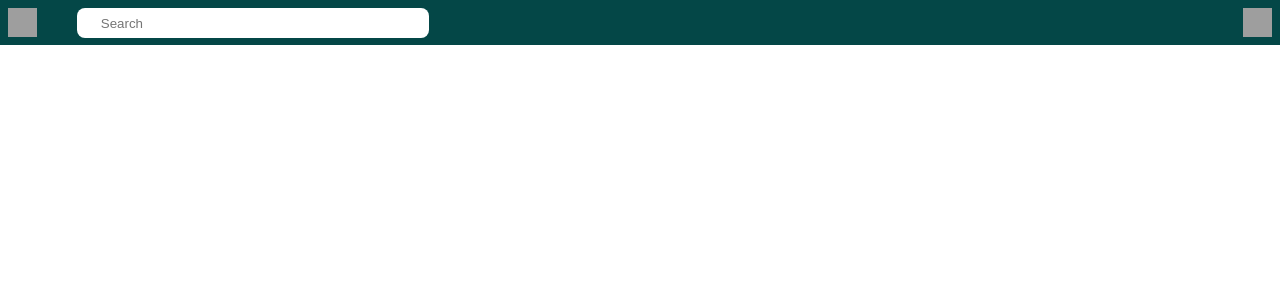
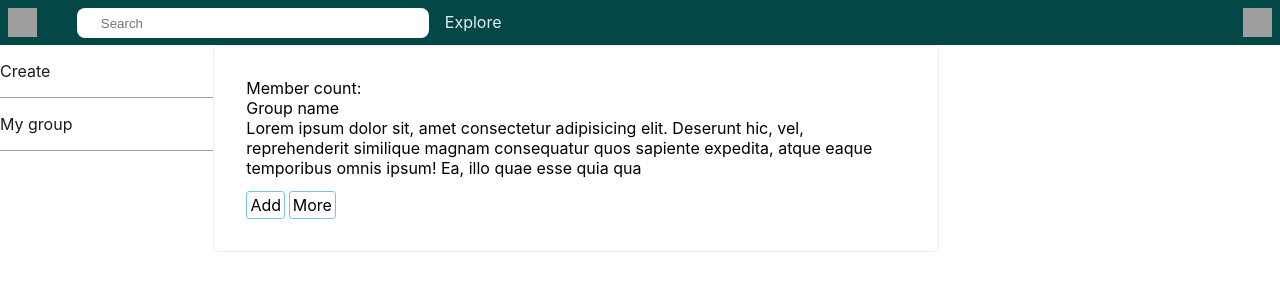
Before and after one commit to MCoder86A/Mymate, a React (Create React App) app in the folder client/: page /explore in a window 1280 px wide. Shown: the top 300 px of the page. Built offline with nearby package versions, Linux system fonts and the light colour scheme; grey boxes are pictures that could not be loaded.

Commit message:
Frontend
Started adding routing
Added group features

```diff
--- a/client/package.json
+++ b/client/package.json
@@ -8,6 +8,7 @@
     "@testing-library/user-event": "^13.5.0",
     "react": "^18.2.0",
     "react-dom": "^18.2.0",
+    "react-router": "^6.4.3",
     "react-scripts": "5.0.1",
     "web-vitals": "^2.1.4"
   },
@@ -34,5 +35,8 @@
       "last 1 firefox version",
       "last 1 safari version"
     ]
+  },
+  "devDependencies": {
+    "react-router-dom": "^6.4.3"
   }
 }
--- a/client/src/App.js
+++ b/client/src/App.js
@@ -1,10 +1,19 @@
 import './App.css';
-import Navbar from './component/navbar/navbar';
-
+import {BrowserRouter, Routes, Route} from 'react-router-dom'
+import Home from './pages/home';
+import Group from './pages/group';
 
 function App() {
   return (
-    <Navbar />
+    <>
+      <BrowserRouter>
+        <Routes>
+          <Route path="/" element={<Home />}/>
+          <Route path='/explore' element={<Group />} />
+          <Route path='/group/*' element={<Group />} />
+        </Routes>
+      </BrowserRouter>
+    </>
   );
 }
 
--- /dev/null
+++ b/client/src/component/group/groupCard/groupCard.css
@@ -0,0 +1,21 @@
+.groupCard div{
+    height:0 rem;
+}
+.groupCard .button{
+    display: flex;
+
+}
+.groupCard .button div{
+    margin-right: .2rem;
+    margin-top: .8rem;
+    width: fit-content;
+    padding: .2rem;
+    cursor:default;
+    border-radius: .2rem;
+    border: 1px solid rgb(114, 197, 230);
+}
+.groupCard{
+    padding: 2rem;
+    border: 1px solid rgb(245, 232, 232);
+    border-radius: .4rem;
+}
--- /dev/null
+++ b/client/src/component/group/groupCard/groupCard.jsx
@@ -0,0 +1,20 @@
+import './groupCard.css'
+
+const GroupCard=()=>{
+    return(
+        <>
+            <div className="groupCard">
+                <div className="info">Member count:</div>
+                <div className="name">Group name</div>
+                <div className="decription">Lorem ipsum dolor sit, amet consectetur adipisicing elit. Deserunt hic, vel, reprehenderit similique magnam consequatur quos sapiente expedita, atque eaque temporibus omnis ipsum! Ea, illo quae esse quia qua</div>
+                <div className='button'>
+                    {/* <div id="reqSent">Request sent</div> */}
+                    <div id="addRequest">Add</div>
+                    <div id="visit">More</div>
+                </div>
+            </div>
+        </>
+    )
+}
+
+export default GroupCard
--- /dev/null
+++ b/client/src/component/group/groupCreate/groupCreate.css
@@ -0,0 +1,25 @@
+.groupBody #groupCreate{
+    display: flex;
+    flex-direction: column;
+    align-items: center;
+}
+.groupBody #groupCreate input{
+    width: 100%;
+    height: 100%;
+    background-color: aliceblue;
+}
+.groupBody #groupCreate input:focus{
+    outline: none;
+}
+.groupBody #groupCreate input:hover{
+    background-color: aliceblue;
+}
+
+.groupBody #groupCreate .input{
+    border: 1px solid;
+    border-radius: .3rem;
+    flex: 1 0 10%;
+    width: 50%;
+    margin-top: .2rem;
+    padding: .4rem;
+}
--- /dev/null
+++ b/client/src/component/group/groupCreate/groupCreate.jsx
@@ -0,0 +1,22 @@
+import './groupCreate.css'
+
+const GroupCreate=()=>{
+    return(
+        <>
+            <form id='groupCreate'>
+                <div className="input">
+                    <input type={'text'} name="name" placeholder='Name'/>
+                </div>
+                <div className="input">
+                    <input type={'text'} name="description" placeholder='Description'/>
+                </div>
+                <div className="input">
+                    <input type={'submit'} value={"Create"}/>
+                </div>
+            </form>
+        </>
+    )
+
+}
+
+export default GroupCreate
--- a/client/src/component/navbar/navbar.css
+++ b/client/src/component/navbar/navbar.css
@@ -42,3 +42,18 @@
     width: 100%;
     height: 100%;
 }
+
+.menu {
+	display: flex;
+	left: 1rem;
+	position: relative;
+	align-items: center;
+    cursor: pointer;
+}
+.menu a{
+    color: #e7eef1;
+    text-decoration:none;
+}
+.menu a:hover{
+    color: #ffffff;
+}
--- a/client/src/component/navbar/navbar.jsx
+++ b/client/src/component/navbar/navbar.jsx
@@ -1,19 +1,29 @@
 import './navbar.css'
+import {Link, Outlet} from 'react-router-dom'
+
 import {logo_url, profile_demo} from '../../config/images'
 
 const Navbar = ()=>{
     return(
+        <>
             <div className="navbar">
                 <div className="leftpane">
                     <img className="brandlogo" src={logo_url} alt="" />
                     <div className="search_tool">
                         <input className='search' type="text" placeholder='Search'/>
                     </div>
+                    <div className="menu">
+                        <Link to="/explore">
+                            <div id='explore'>Explore</div>
+                        </Link>
+                    </div>
                 </div>
                 <div className="profileIcon">
                     <img className="plogo" src={profile_demo} alt="" />
                 </div>
             </div>
+            <Outlet />
+        </>
     );
 }
 
--- a/client/src/index.css
+++ b/client/src/index.css
@@ -6,7 +6,9 @@ body {
   -webkit-font-smoothing: antialiased;
   -moz-osx-font-smoothing: grayscale;
 }
-
+a{
+  text-decoration: none;
+}
 code {
   font-family: source-code-pro, Menlo, Monaco, Consolas, 'Courier New',
     monospace;
--- /dev/null
+++ b/client/src/pages/group.css
@@ -0,0 +1,25 @@
+.groupBody a{
+    color: rgb(29, 27, 27);
+}
+.groupBody{
+    display: flex;
+    flex-direction: row;
+}
+
+.groupBody .left{
+    flex: 1 0 10%;
+}
+.groupBody .mid{
+    flex: 1 0 50%;
+}
+.groupBody .right{
+    flex: 1 0 20%;
+}
+
+.groupBody .left .GroupMenu .item{
+    cursor: default;
+    padding-bottom: 1rem;
+    padding-top: 1rem;
+    display: flex;
+    border-bottom: 1px solid rgb(155, 162, 163);
+}
--- /dev/null
+++ b/client/src/pages/group.jsx
@@ -0,0 +1,38 @@
+import React from 'react'
+import {Routes, Route, Outlet} from 'react-router'
+import { Link } from 'react-router-dom'
+
+import GroupCard from '../component/group/groupCard/groupCard'
+import GroupCreate from '../component/group/groupCreate/groupCreate'
+import Navbar from '../component/navbar/navbar'
+import './group.css'
+
+const Group=()=>{
+    return(
+        <>
+            <Navbar />
+            <div className="groupBody">
+                <div className="left">
+                    <div className="GroupMenu">
+                        <Link to={'/group/create'}>
+                            <div className='item' id="createGroup">Create</div>
+                        </Link>
+                        <Link to={'/group/mygroup'}>
+                            <div className='item' id="myGroup">My group</div>
+                        </Link>
+                    </div>
+                </div>
+                <div className="mid">
+                    <Routes>
+                        <Route path='' element={<GroupCard />}/>
+                        <Route path='create' element={<GroupCreate />} />
+                        <Route path='mygroup' element={<GroupCard/>} />
+                    </Routes>
+                </div>
+                <div className="right"></div>
+            </div>
+            <Outlet/>
+        </>
+    )
+}
+export default Group
--- /dev/null
+++ b/client/src/pages/home.jsx
@@ -0,0 +1,12 @@
+import Navbar from '../component/navbar/navbar'
+
+const Home=()=>{
+    return(
+        <>
+            <Navbar />
+            {/* TODO: Home feed */}
+        </>
+    )
+}
+
+export default Home
```
Also changed, not shown: 1 other file (tests, documents, lock files or other folders). Lines whose indentation alone changed are shown as unchanged.
